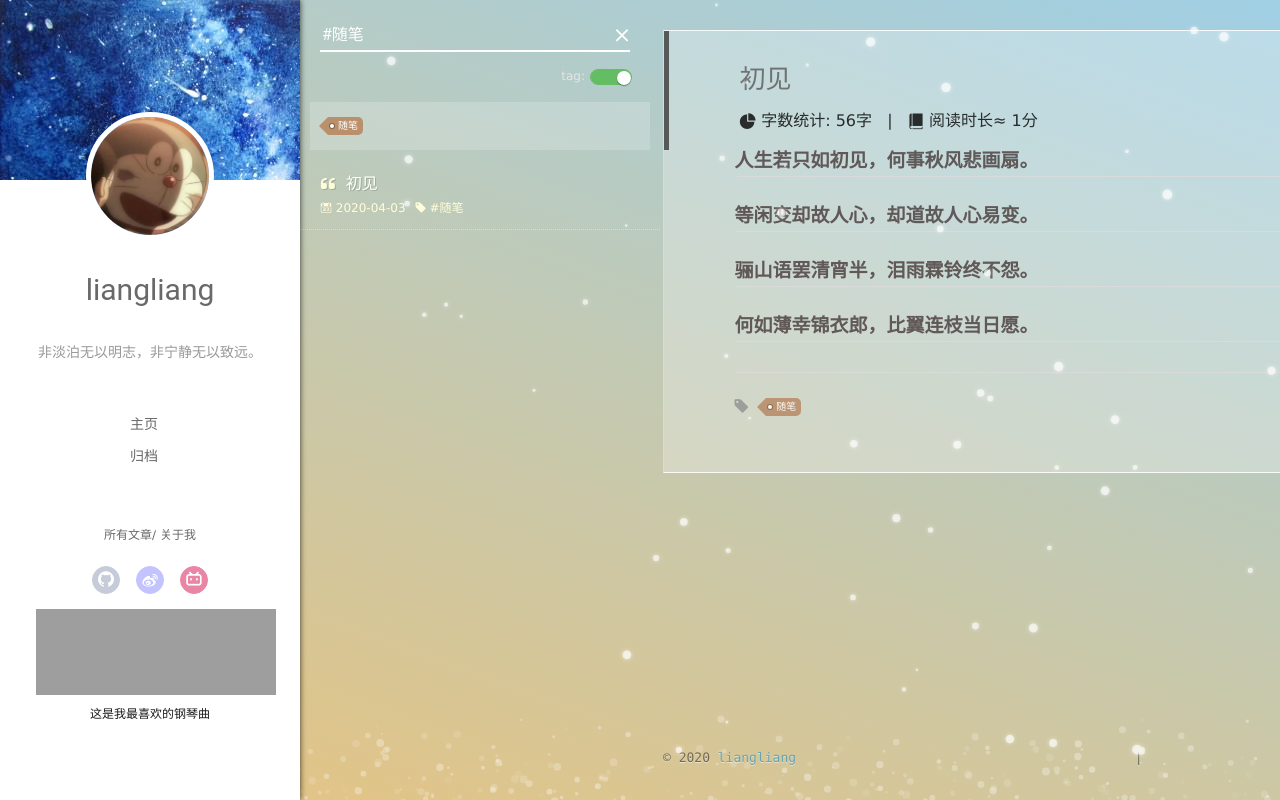
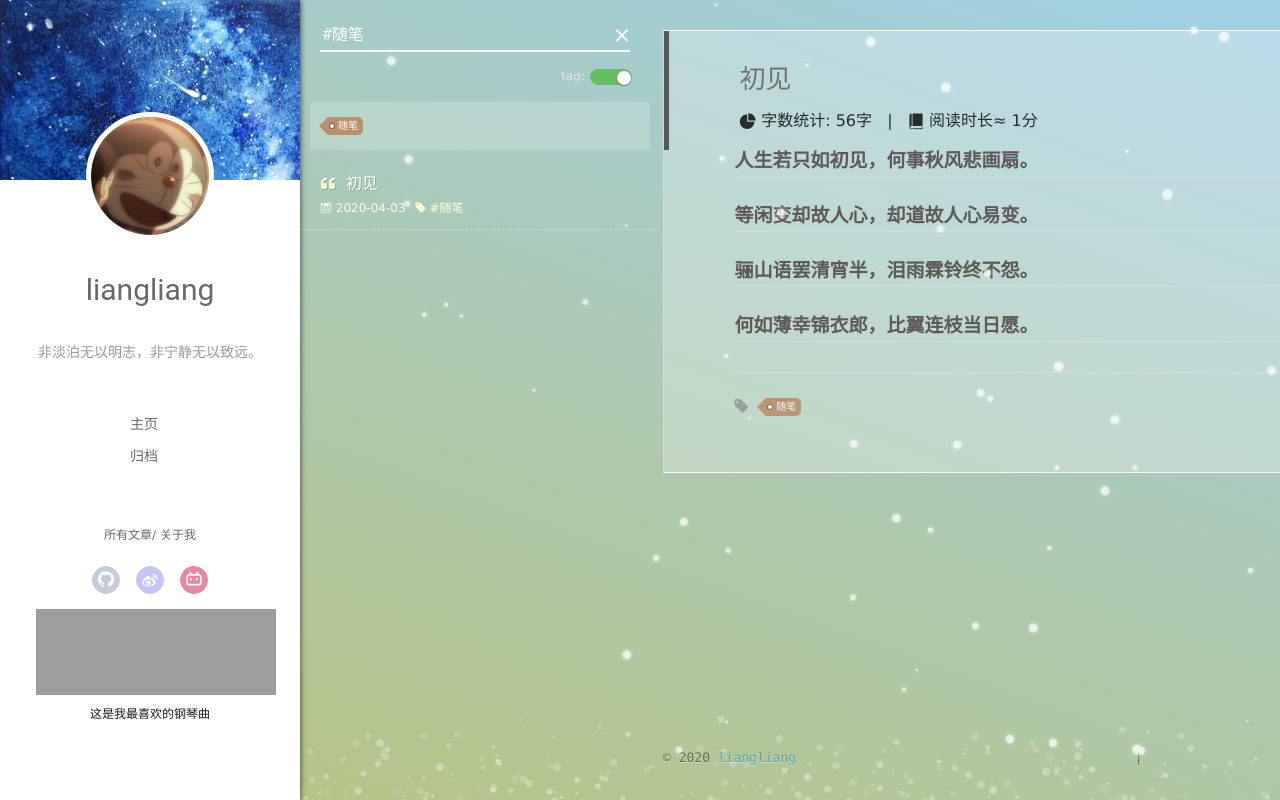
Before and after one commit to LiangLiang723/LiangLiang723.github.io, a plain HTML site: page index.html in a window 1280 px wide. Both pictures are taken after a click on the link "随笔". Drawn offline with Linux system fonts and the light colour scheme; some packages are replaced by stand-ins of ours; no server answers; grey boxes are pictures that could not be loaded; animation ran at ten frames a second; a script that the page names is missing.

Commit message:
Site updated: 2020-04-03 18:45:44

```diff
--- a/index.html
+++ b/index.html
@@ -34,7 +34,7 @@
   <style type="text/css">
 
     #container.show {
-      background: linear-gradient(200deg,#a0cfe4,#e8c37e);
+      background: linear-gradient(200deg,#a0cfe4,#b8c37e);
     }
   </style>
 
```
Also changed, not shown: 2020/04/03/初见/index.html (+1 -1 lines), archives/2020/04/index.html (+1 -1 lines), archives/2020/index.html (+1 -1 lines), archives/index.html (+1 -1 lines), tags/随笔/index.html (+1 -1 lines).
